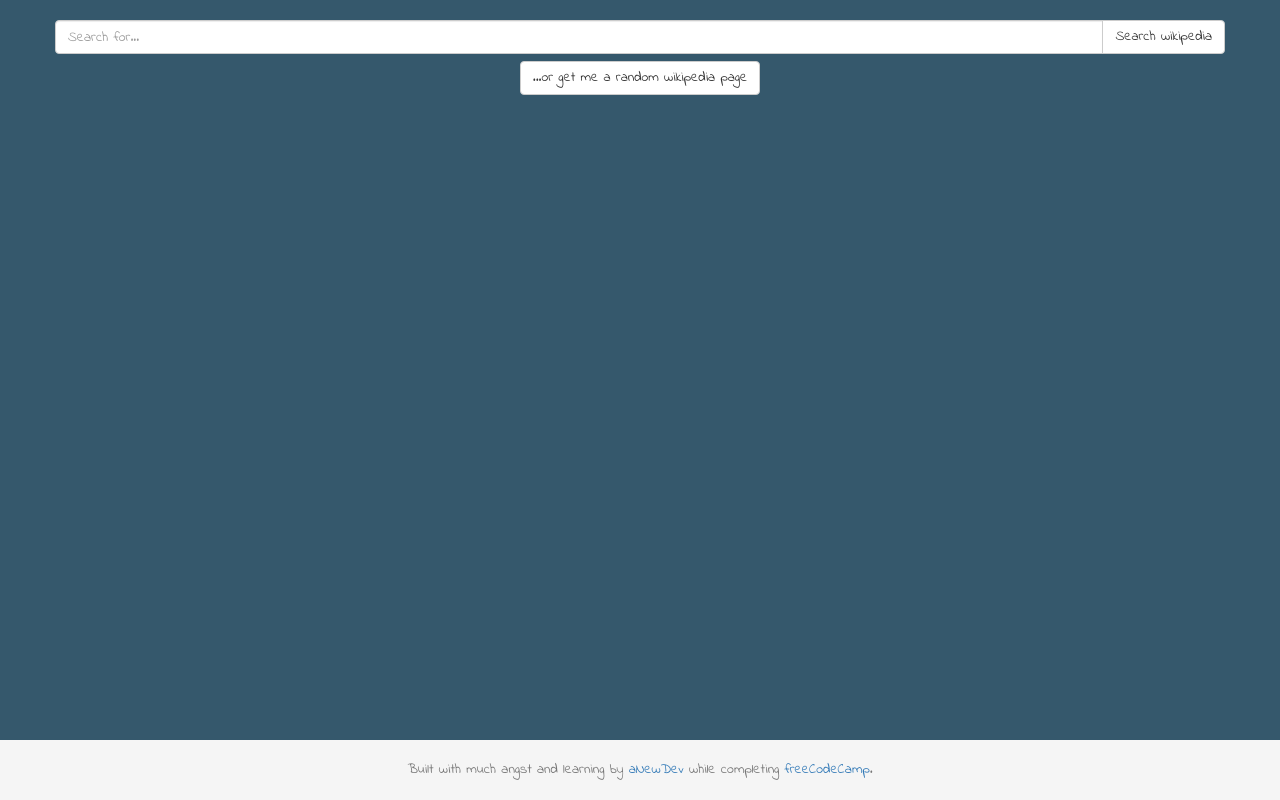
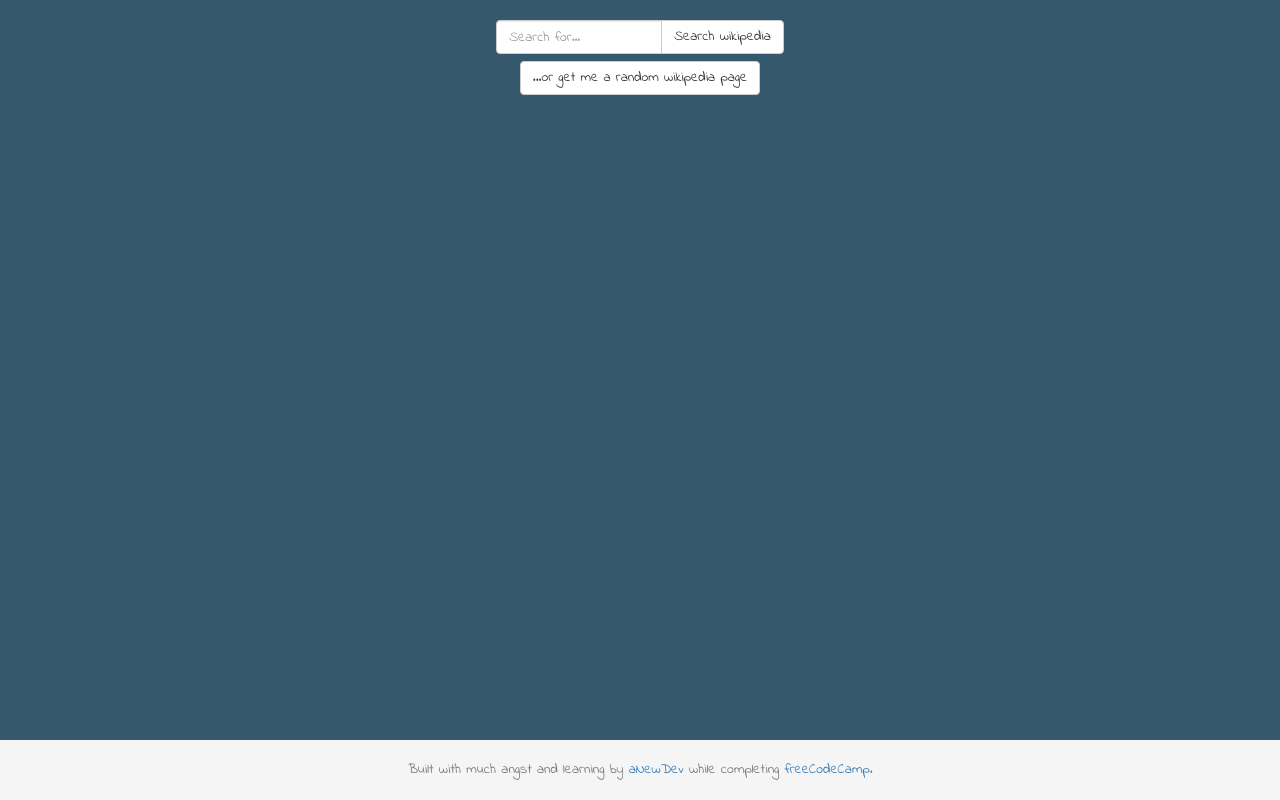
Before and after one commit to aNewDev/fcc-build-a-wikipedia-viewer, a plain HTML site: page index.html in a window 1280 px wide. Drawn offline with nearby package versions, Linux system fonts and the light colour scheme.

Commit message:
Closes #7, Closes #8 Enter to search
Enter now works to search
Forms return inline again

```diff
--- a/index.html
+++ b/index.html
@@ -29,13 +29,14 @@
 
   <div class="container">
     <div class="row text-center">
-
-        <div id="searchBox" class="input-group" >
+      <form class="form-inline" id="searchBox" action="javascript:getFormData()">
+        <div class="input-group" >
           <input type="text" class="form-control" id="search" placeholder="Search for...">
           <span class="input-group-btn">
-            <button class="btn btn-default" type="button" onclick=getFormData()>Search wikipedia</button>
+            <button class="btn btn-default" type="button" id="buttonID">Search wikipedia</button>
           </span>
         </div>
+      </form>
 
         <div class="btn" id="random">
           <a href="https://en.wikipedia.org/wiki/Special:Random" target="_blank"><button type="button" class="btn btn-default">...or get me a random wikipedia page</button></a>
```
Also changed, not shown: scripts.js (+15 -1 lines).
